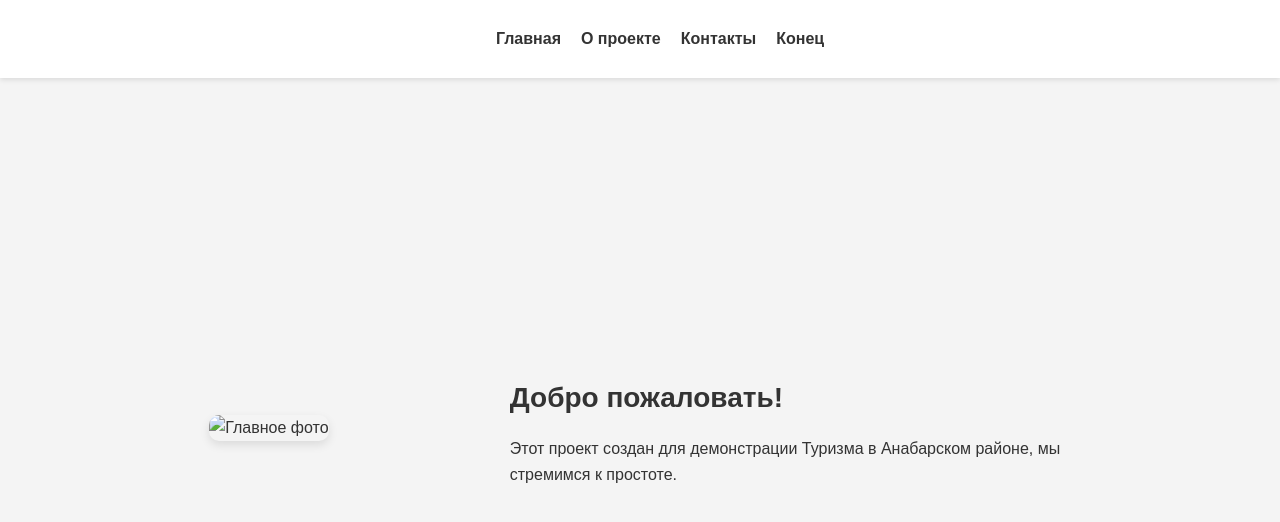
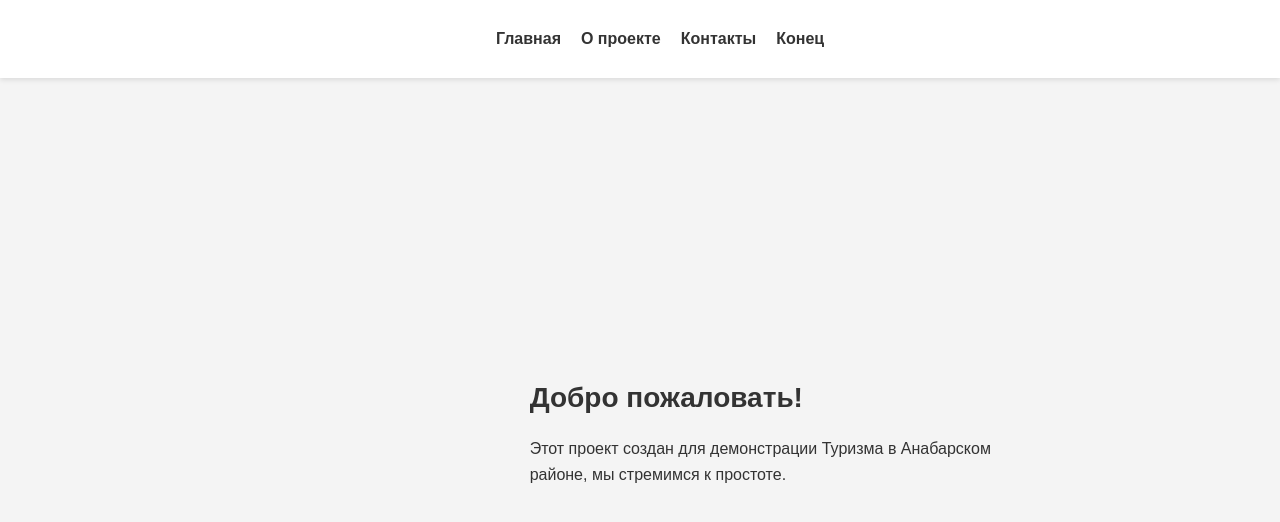
Before and after one commit to sykqwer/site, a plain HTML site: page index.html in a window 1280 px wide. Shown: the top 522 px of the page. Drawn offline with Linux system fonts and the light colour scheme.

Commit message:
Update index.html

```diff
--- a/index.html
+++ b/index.html
@@ -20,7 +20,6 @@
 <section id="home" class="section">
 <div class="content">
 <div class="image-container">
-<img src="" alt="Главное фото" class="fade-in">
 </div>
 <div class="text-container">
 <h1 class="fade-in">Добро пожаловать!</h1>
```
